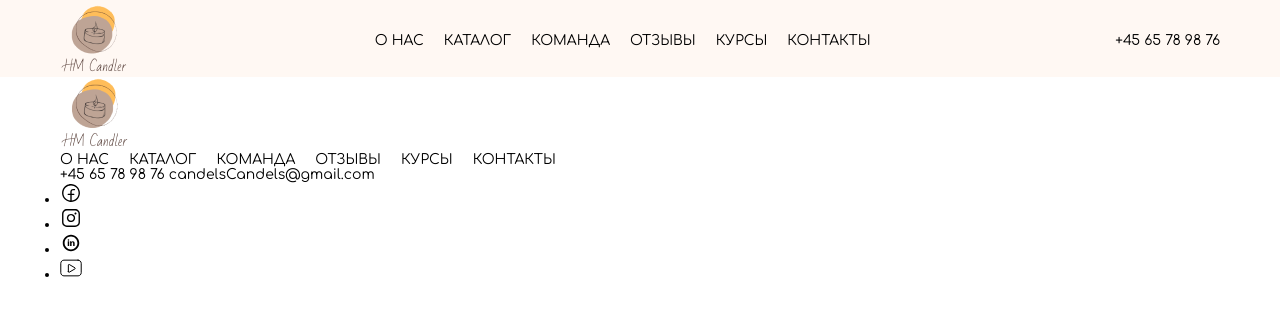
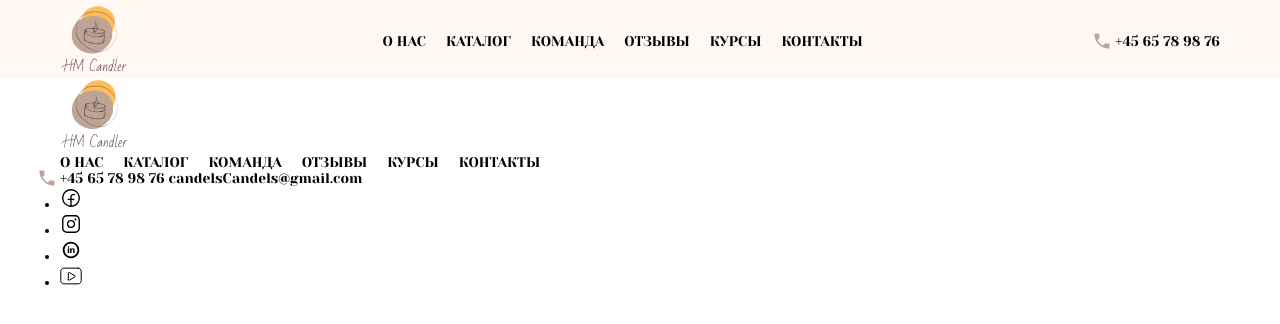
Before and after one commit to K01M/HM-candler, a plain HTML site: page HM-candler/index.html in a window 1280 px wide. Drawn offline with Linux system fonts and the light colour scheme.

Commit message:
added header and some styles

```diff
--- a/HM-candler/css/style.css
+++ b/HM-candler/css/style.css
@@ -10,11 +10,12 @@ html{
 
 body{
     color: #000;
-    font-family: Comfortaa;
+    font-family: 'Comfortaa', cursive;
+    font-family: 'Yeseva One', cursive;
     font-size: 14px;
     font-style: normal;
     font-weight: 400;
-    line-height: normal;
+    line-height: 1.2;
 }
 
 a{
@@ -43,3 +44,15 @@ header{
 .menu__list-link{
     text-transform: uppercase;
 }
+.phone{
+    position: relative;
+}
+.phone::before{
+    content: '';
+    position: absolute;
+    background-image: url("../images/phone.svg");
+    width: 20px;
+    height: 20px;
+    left: -23px;
+    top: -3px;
+}
```
Also changed, not shown: HM-candler/images/phone.svg (added).
